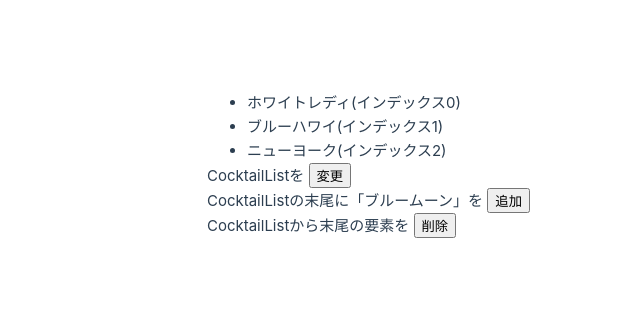
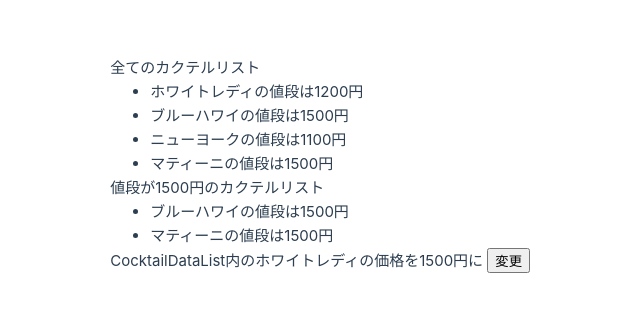
Before and after one commit to takatoshi-tenko/vue-folder, a Vue app in the folder vue3/hello-vue/: page / in a window 1280 px wide. Shown: the part 236-548 px from the top of the page, without its empty margins (110-750 px from the left). Built offline with nearby package versions, Linux system fonts and the light colour scheme.

Commit message:
リスト6.15 オブジェクト内のデータ変更

```diff
--- a/vue3/hello-vue/src/App.vue
+++ b/vue3/hello-vue/src/App.vue
@@ -1,38 +1,64 @@
 <script setup lang="ts">
-import { ref } from 'vue'
+import { ref, computed } from 'vue'
 
-const cocktailListInit: string[] = ['ホワイトレディ', 'ブルーハワイ', 'ニューヨーク']
-const cocktailList = ref(cocktailListInit)
-const changeCocktailList = (): void => {
-  cocktailList.value = ['バラライカ', 'XYZ', 'マンハッタン']
+const cocktailDataListInit = new Map<number, Cocktail>()
+cocktailDataListInit.set(2345, { id: 2345, name: 'ホワイトレディ', price: 1200 })
+cocktailDataListInit.set(4412, { id: 4412, name: 'ブルーハワイ', price: 1500 })
+cocktailDataListInit.set(6792, { id: 6792, name: 'ニューヨーク', price: 1100 })
+cocktailDataListInit.set(8429, { id: 8429, name: 'マティーニ', price: 1500 })
+const cocktailDataList = ref(cocktailDataListInit)
+const cocktail1500 = computed(
+  //算出関数。戻り値の型はMap。
+  (): Map<number, Cocktail> => {
+    //絞り込んだ要素を格納する新しいMapを用意。
+    const newList = new Map<number, Cocktail>()
+    //cocktailDataList内のMapをループ処理。
+    cocktailDataList.value.forEach(
+      //ループの各処理内容を表す関数。
+      (value: Cocktail, key: number): void => {
+        //カクテルの価格が1500円ならnewListに登録。
+        if (value.price == 1500) {
+          newList.set(key, value)
+        }
+      }
+    )
+    //絞り込んだ新しいMapを戻り値とする。
+    return newList
+  }
+)
+const changeWhiteLadyPriceInList = (): void => {
+  const whiteLady = cocktailDataList.value.get(2345) as Cocktail
+  whiteLady.price = 1500
 }
-const addCocktailList = (): void => {
-  cocktailList.value.push('ブルームーン')
-}
-const deleteFromCocktailList = (): void => {
-  cocktailList.value.pop()
+
+interface Cocktail {
+  id: number
+  name: string
+  price: number
 }
 </script>
 
 <template>
   <div>
-    <ul>
-      <li v-for="(cocktailName, index) in cocktailList" v-bind:key="cocktailName">
-        {{ cocktailName }}(インデックス{{ index }})
-      </li>
-    </ul>
+    <section>
+      全てのカクテルリスト
+      <ul>
+        <li v-for="[id, cocktailItem] in cocktailDataList" v-bind:key="id">
+          {{ cocktailItem.name }}の値段は{{ cocktailItem.price }}円
+        </li>
+      </ul>
+    </section>
+    <section>
+      値段が1500円のカクテルリスト
+      <ul>
+        <li v-for="[id, cocktailItem] in cocktail1500" v-bind:key="'cocktail1500' + id">
+          {{ cocktailItem.name }}の値段は{{ cocktailItem.price }}円
+        </li>
+      </ul>
+    </section>
     <p>
-      CocktailListを
-      <button v-on:click="changeCocktailList">変更</button>
-    </p>
-    <p>
-      CocktailListの末尾に「ブルームーン」を
-      <button v-on:click="addCocktailList">追加</button>
-    </p>
-    <p>
-      CocktailListから末尾の要素を
-      <button v-on:click="deleteFromCocktailList">削除</button>
+      CocktailDataList内のホワイトレディの価格を1500円に
+      <button v-on:click="changeWhiteLadyPriceInList">変更</button>
     </p>
   </div>
 </template>
-ï
```
